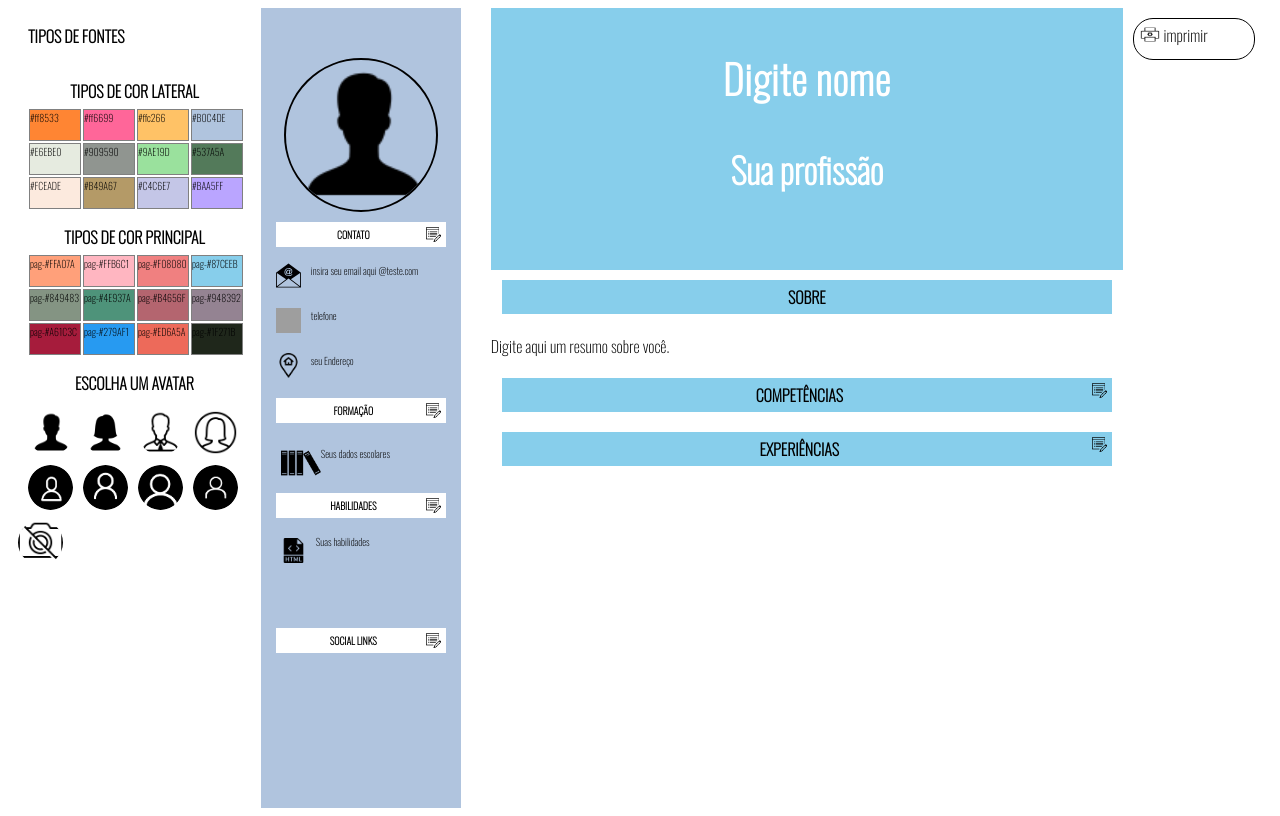
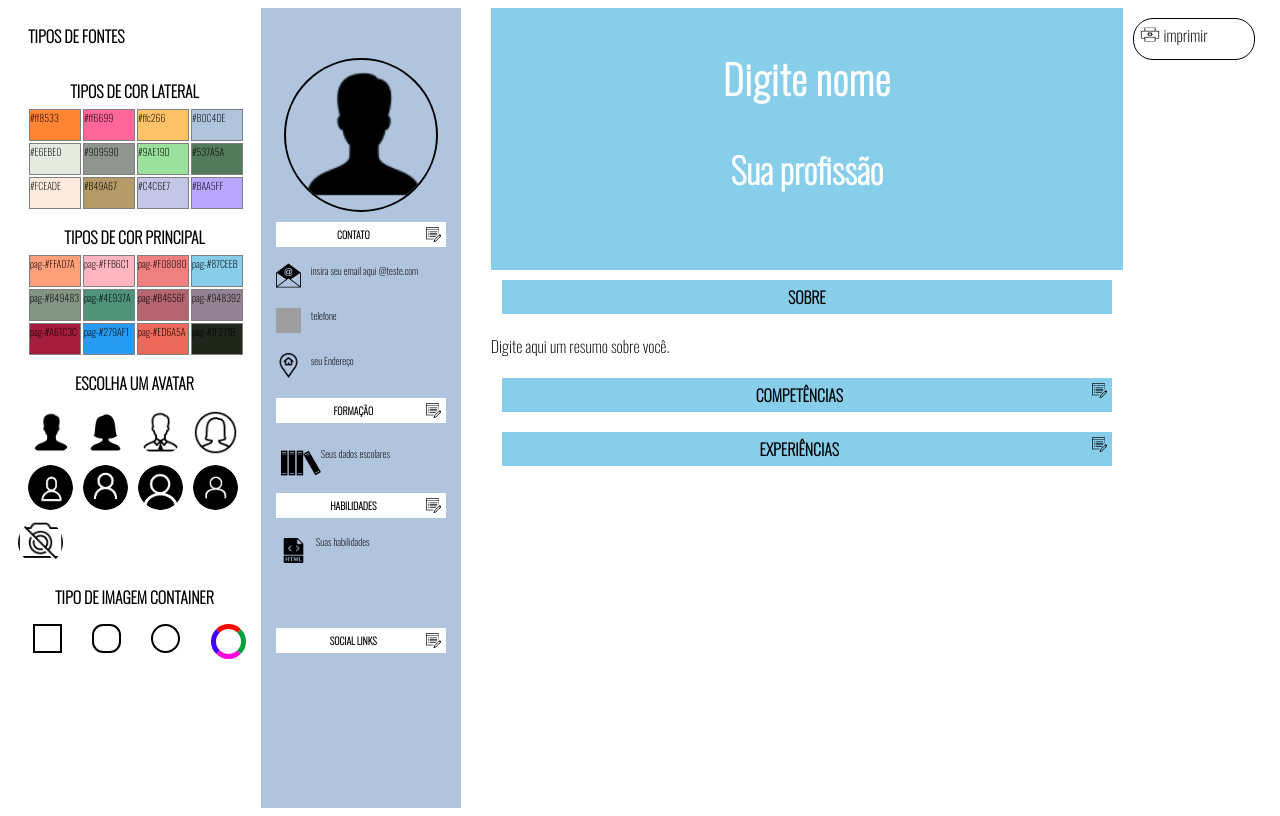
Before and after one commit to SoderJuliano/MeuProjetoPortifolio, a Vue app: page / in a window 1280 px wide. Built offline with nearby package versions, Linux system fonts and the light colour scheme; grey boxes are pictures that could not be loaded; a web font is replaced by a local one.

Commit message:
new shapes

```diff
--- a/src/App.vue
+++ b/src/App.vue
@@ -49,7 +49,27 @@ export default {
       document.getElementsByClassName('editar-contato-container')[0].style.display= 'none'
     },
     changefont(p){
-        if(p.target.textContent.includes('pag-')==true){
+        if(p.target.id=="square"){
+          document.getElementsByClassName("pic")[0].style['border-radius'] = '0px';
+          document.getElementsByClassName("img-pic")[0].style['border-radius'] = '0px';
+          document.getElementsByClassName("pic")[0].style['border'] = '2px solid black';
+        }else if(p.target.id=="triangleUp"){
+          document.getElementsByClassName("pic")[0].style['border-radius'] = '11px';
+          document.getElementsByClassName("img-pic")[0].style['border-radius'] = '11px';
+          document.getElementsByClassName("pic")[0].style['border'] = '2px solid black';
+        }else if(p.target.id=="circle"){
+          document.getElementsByClassName("pic")[0].style['border-radius'] = '50%';
+          document.getElementsByClassName("img-pic")[0].style['border-radius'] = '50%';
+          document.getElementsByClassName("pic")[0].style['border'] = '2px solid black';
+        }else if(p.target.id=="colorfull-circle"){
+          document.getElementsByClassName("pic")[0].style['border-radius'] = '50%';
+          document.getElementsByClassName("img-pic")[0].style['border-radius'] = '50%';
+          document.getElementsByClassName("pic")[0].style['border-top'] = '5px solid rgb(255, 2, 2)';
+           document.getElementsByClassName("pic")[0].style['border-left'] = '5px solid rgb(68, 0, 255)';
+            document.getElementsByClassName("pic")[0].style['border-right'] = '5px solid rgb(0, 158, 61)';
+             document.getElementsByClassName("pic")[0].style['border-bottom'] = '5px solid rgb(255, 0, 221)';
+        }
+        else if(p.target.textContent.includes('pag-')==true){
           console.log(p.target.id)
           this.mainColor = p.target.id
         }
@@ -60,7 +80,7 @@ export default {
         }
          console.log(p.target.textContent)
     },
-    getStyle(){ console.log(this.font)
+    getStyle(){
       switch(this.font){
         case 'Oswald':
           return{
--- a/src/components/MultiMenu.vue
+++ b/src/components/MultiMenu.vue
@@ -4,6 +4,7 @@
         <Colors />
         <pageColor />
         <Avatares />
+        <PicureShape />
     </div>
 </template>
 
@@ -12,6 +13,7 @@ import Fonts from './Fonts.vue'
 import Colors from './Colors.vue'
 import pageColor from './pageColor.vue'
 import Avatares from './Avatares.vue'
+import PicureShape from './PictureShape.vue'
 
 export default {
     name: 'multi-menu',
@@ -20,6 +22,7 @@ export default {
         Colors,
         pageColor,
         Avatares,
+        PicureShape,
     },
 }
 </script>
--- /dev/null
+++ b/src/components/PictureShape.vue
@@ -0,0 +1,50 @@
+<template>
+    <div class="shape-container">
+        <p class="title">TIPO DE IMAGEM CONTAINER</p>
+        <div class="shapes">
+            <div id="square" class="square"></div>
+            <div id="triangleUp" class="triangle-up"></div>
+            <div id="circle" class="circle"></div>
+            <div id="colorfull-circle" class="colorfull-circle"></div>
+        </div>
+    </div>
+</template>
+<script>
+export default {
+    name: 'shapes',
+}
+</script>
+<style scoped>
+.shapes{
+    display: flex;
+    margin-left: 10px;
+    margin-top: 10px;
+    justify-content: space-around;
+}
+.square {
+  width: 25px;
+  height: 25px;
+  border: 2px solid black;
+}
+.colorfull-circle {
+  width: 25px;
+  height: 25px;
+  border-radius: 50%;
+  border-top: 5px solid rgb(255, 2, 2);
+  border-left: 5px solid rgb(68, 0, 255);
+  border-right: 5px solid rgb(0, 158, 61);
+  border-bottom: 5px solid rgb(255, 0, 221);
+}
+.circle {
+  width: 25px;
+  height: 25px;
+  border-radius: 50%;
+  border: 2px solid black;
+}
+.triangle-up {
+    width: 25px;
+    height: 25px;
+    border: 2px solid black;
+    border-radius: 11px;
+}
+</style>
```
Also changed, not shown: src/icons/avatares/triangle.png (added).
